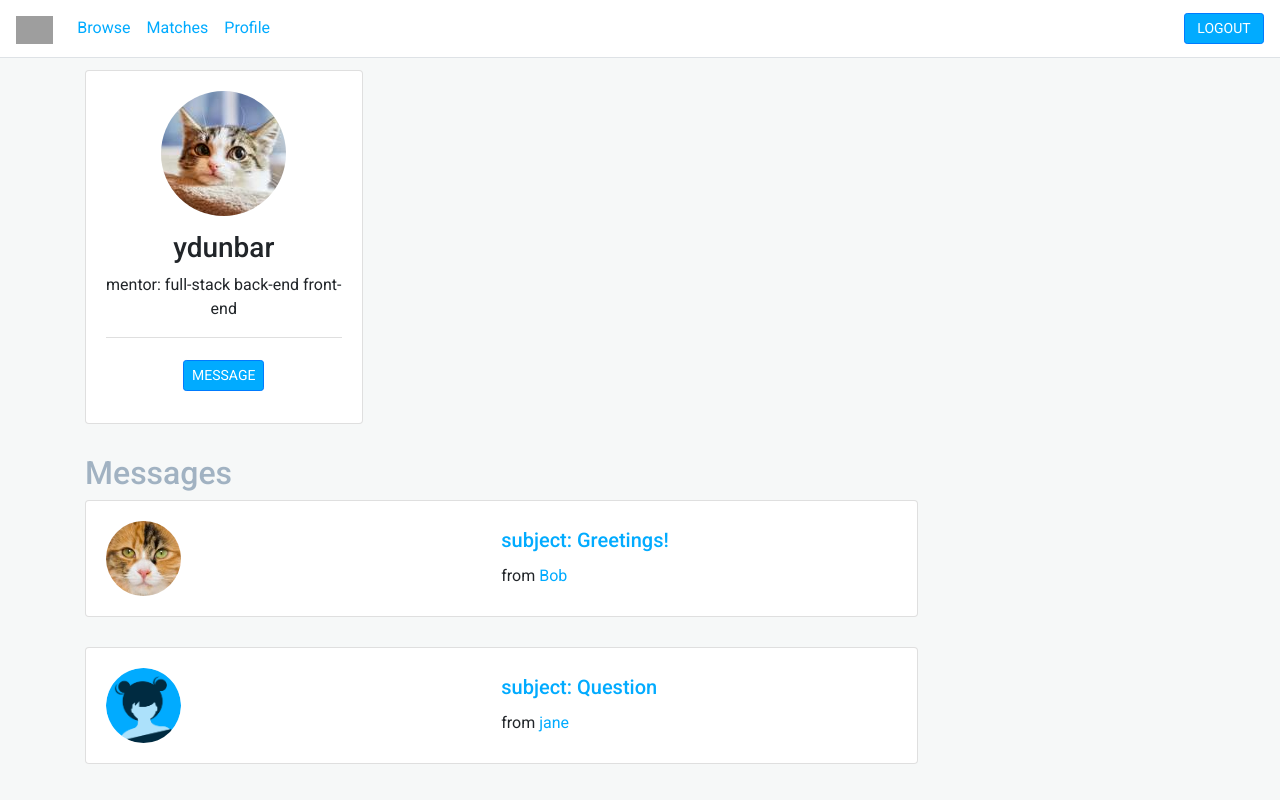
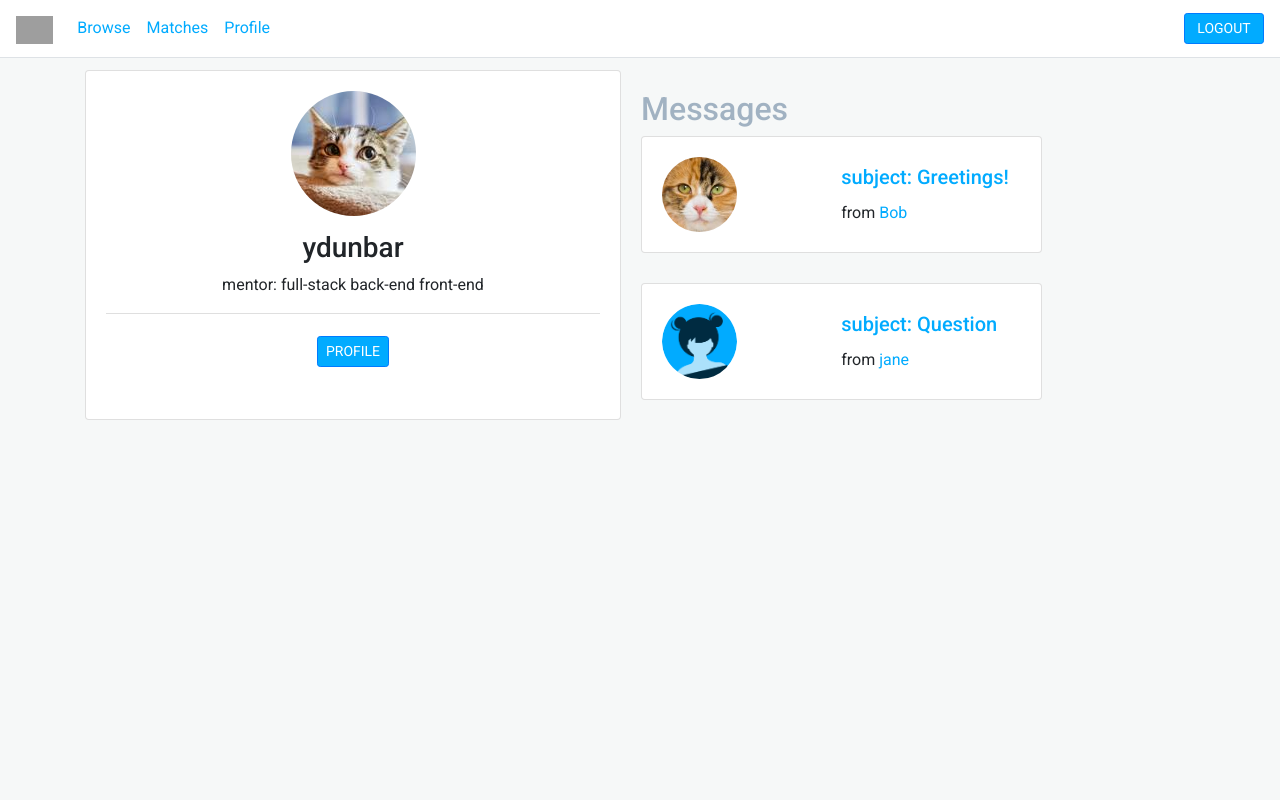
Before and after one commit to ydunbar/ada-capstone, a Flask app: page / in a window 1280 px wide. Run offline with Flask 2, Linux system fonts and the light colour scheme; a user stored in the database is signed in; data comes from the database, SQL or seed files in the repository; both versions use the stored data as it was after the commit; parts of the project's set-up code (start-up, migrations or seed data) failed here and were passed over; some libraries are stand-ins or nearby versions; grey boxes are pictures that could not be loaded.

Commit message:
Added message card

```diff
--- a/app/static/main.css
+++ b/app/static/main.css
@@ -3,14 +3,19 @@
 body {
     font-family: 'Roboto', sans-serif;
     background-color: #F6F8F8;
+    padding-top: 70px;
 }
 
 body a {
     color: #01ABFF;
 }
 
-.main {
-    margin-top: 70px;
+.flex-container {
+    display: flex;
+}
+
+.flex-children {
+    flex: 1;
 }
 
 h2 {
@@ -78,6 +83,7 @@ nav .btn {
 
 .messages {
     /* center align children; header and cards */
+    padding: 20px;
 }
 
 .message-card, .user-card {
--- a/app/templates/home.html
+++ b/app/templates/home.html
@@ -5,12 +5,15 @@
 
 {% block content %}
     <div class="main">
+
         {% if not user %}
             <h1>Welcome!</h1>
         {% endif %}
+
         {% if user %}
-            <div class="card w-25 text-center">
-                <div class="card-body profile-card">
+            <div class="flex-container">
+                <div class="card text-center flex-children" style="width: 18rem;">
+                    <div class="card-body home-profile-card">
                         <div>
                             <img class="rounded-circle large-image" src="{{ url_for('static', filename='profile_pictures/' + user.image) }}">
                         </div>
@@ -28,13 +31,13 @@
                         </div>
 
                         <div class="card-footer bg-transparent">
-                        <a class="btn btn-primary btn-sm profile-btn" href="{{ url_for('new_post', username = user.username) }}">MESSAGE</a>
+                            <a class="btn btn-primary btn-sm profile-btn" href="{{ url_for('profile', username = user.username) }}">PROFILE</a>
                         </div>
 
                     </div>
                 </div>
                 {% if posts %}
-                <div class="messages">
+                    <div class="messages flex-children">
                         <h2>Messages</h2>
                         <!-- show posts -->
                         {% for post in posts %}
@@ -55,6 +58,7 @@
                         {% endfor %}
                     </div>
                 {% endif %}
+            </div>
         {% endif %}
         <!-- <h1>Forum</h1> -->
     </div>
```
Also changed, not shown: app/templates/post.html (+10 -6 lines), app/site.db, app/static/profile_pictures/b74ac1d7856a8b7c.jpeg (added). Lines whose indentation alone changed are shown as unchanged.
